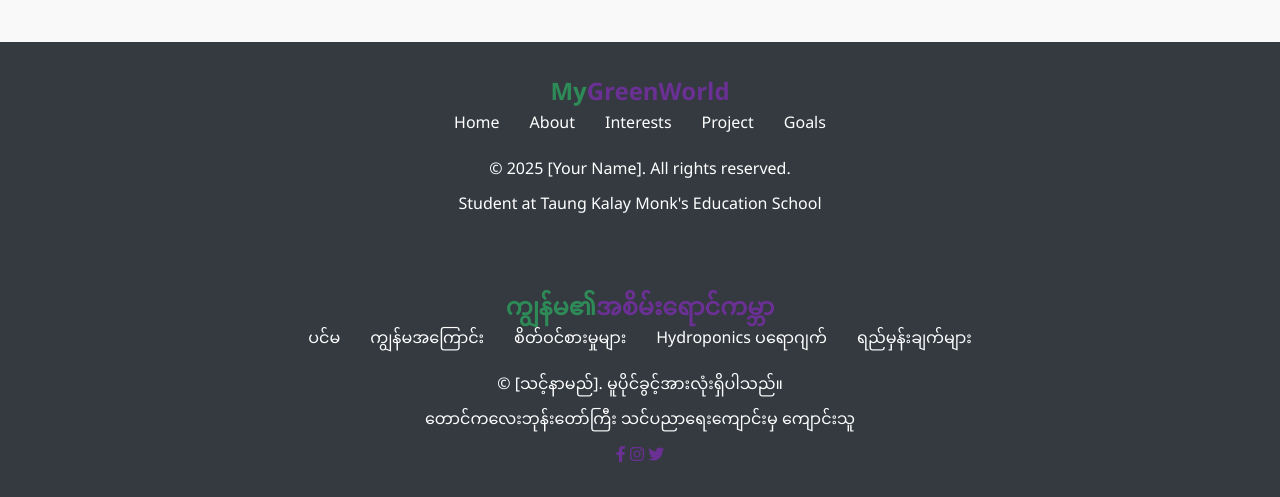
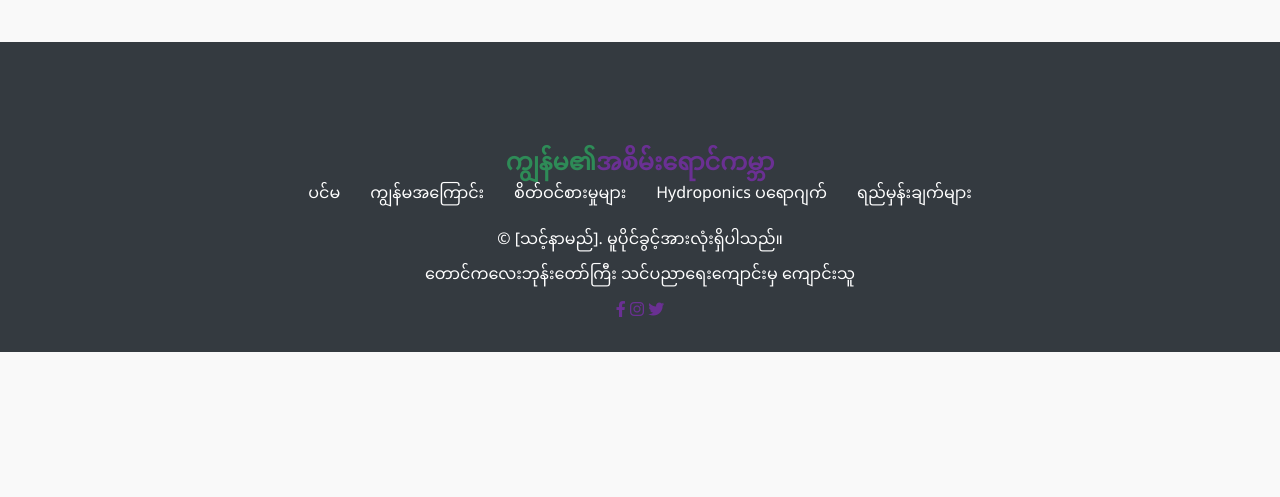
Before and after one commit to AyeAyePwint/AyeAyePwint.github.io, a plain HTML site: page index.html in a window 1280 px wide. Shown: the part 5324-5821 px from the top of the page. After the commit the page ends 5676 px from the top, so only its background shows below. Drawn offline with Linux system fonts and the light colour scheme.

Commit message:
ပြင်သည်

```diff
--- a/index.html
+++ b/index.html
@@ -630,16 +630,8 @@
 <!-- Footer -->
 <footer>
     <div class="container">
-        <div class="logo">My<span>GreenWorld</span></div>
-        <ul class="footer-links">
-            <li><a href="#home">Home</a></li>
-            <li><a href="#about">About</a></li>
-            <li><a href="#interests">Interests</a></li>
-            <li><a href="#project">Project</a></li>
-            <li><a href="#goals">Goals</a></li>
-        </ul>
-        <p>&copy; <span id="year"></span> [Your Name]. All rights reserved.</p>
-        <p>Student at Taung Kalay Monk's Education School</p>
+
+        <p></p>
     </div>
 </footer>
 
```
